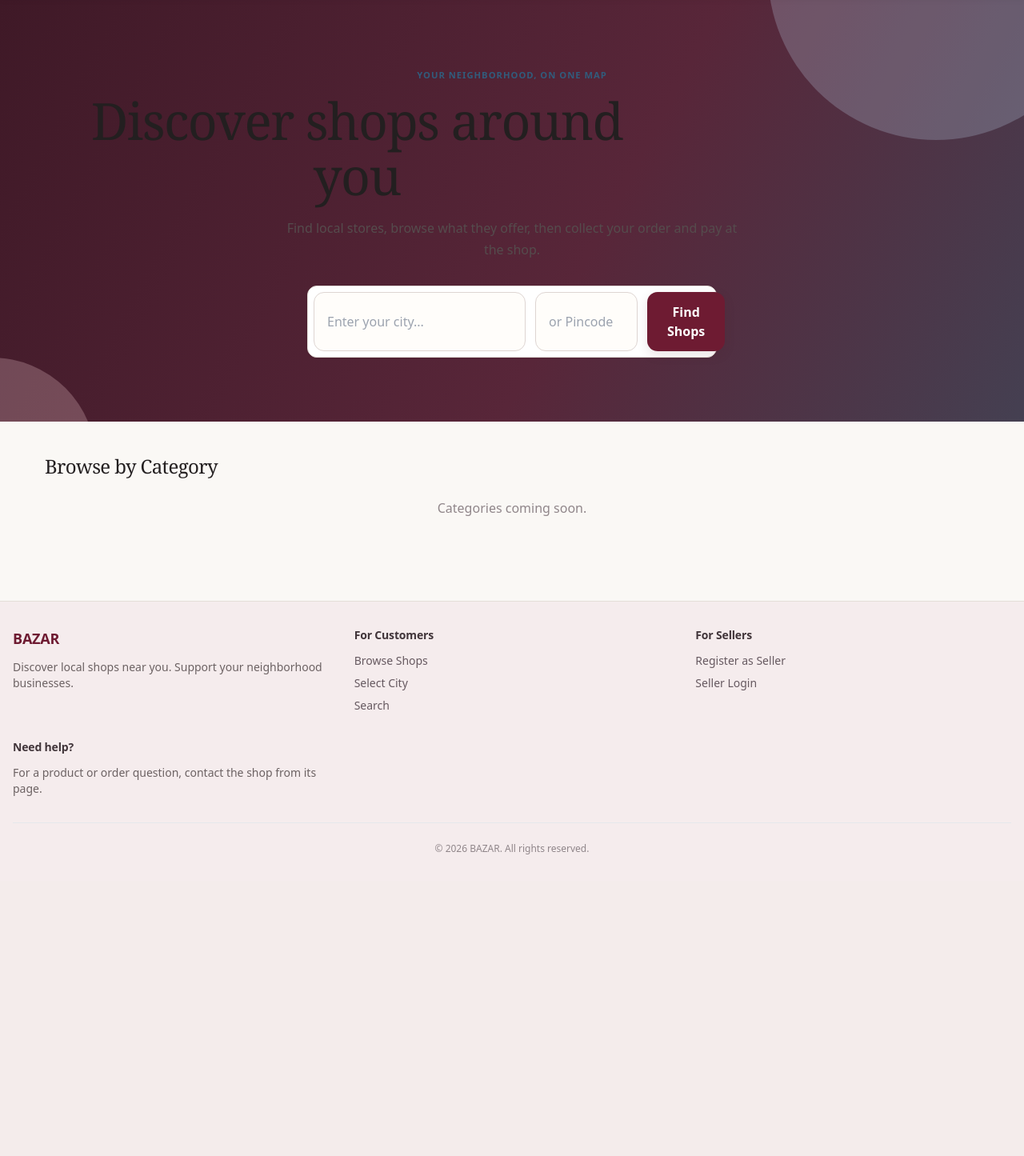
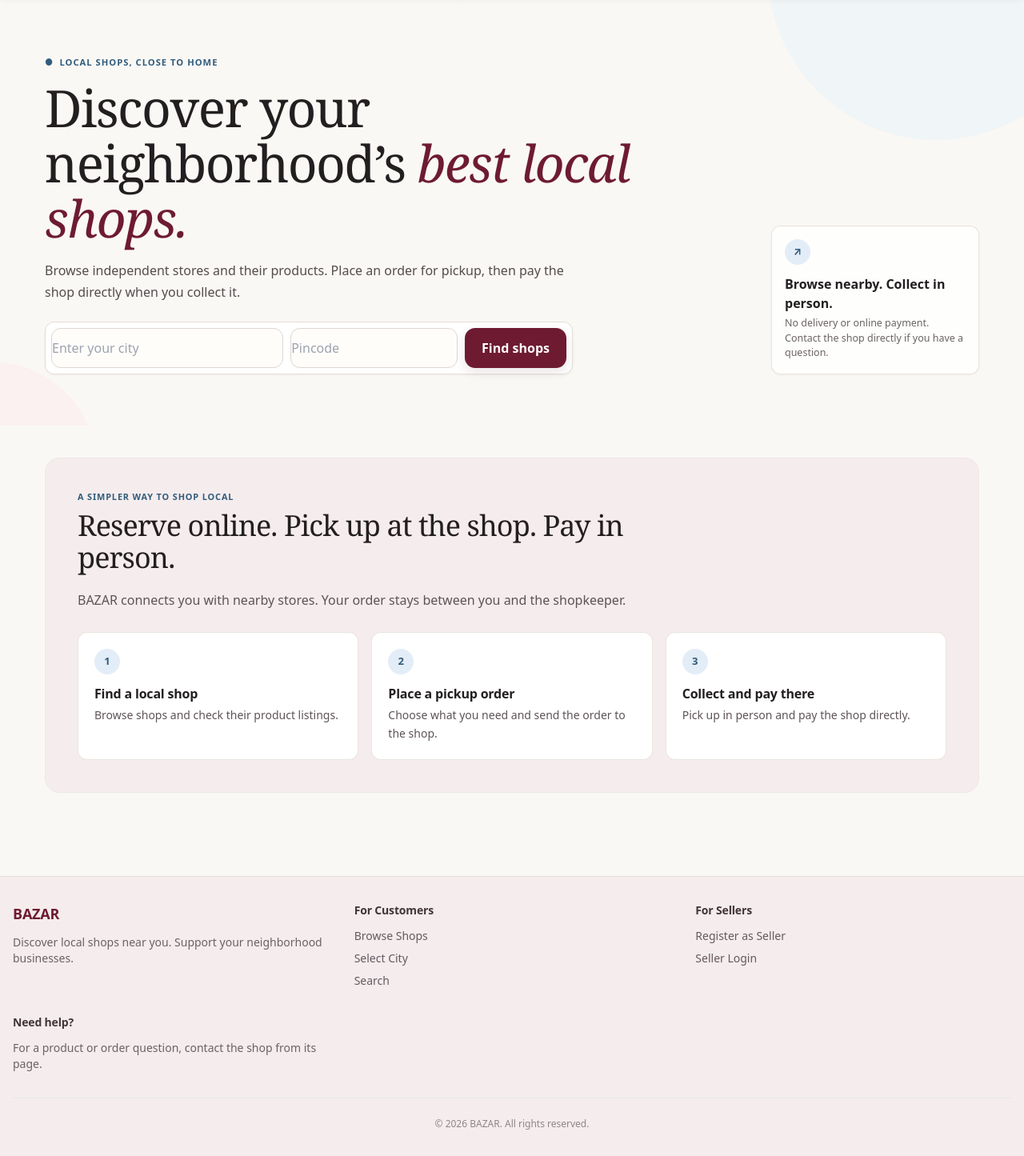
Before and after one commit to himanshunexus/BAZAR, a Django app: page / in a window 1280 px wide. Shown: the part 71-1516 px from the top of the page at 80% size. Before the commit the page ends 1139 px from the top, so only its background shows below. Run offline with Django 4.2, Linux system fonts and the light colour scheme; data that the repository does not hold is empty; some libraries are stand-ins or nearby versions.

Commit message:
Redesign marketplace discovery home

```diff
--- a/templates/core/home.html
+++ b/templates/core/home.html
@@ -1,68 +1,81 @@
 {% extends 'base.html' %}
 
 {% block title %}Discover Shops Around You{% endblock %}
+{% block meta_description %}Find neighborhood shops, explore their products, and place pickup orders with BAZAR.{% endblock %}
 
 {% block content %}
-<!-- Hero Section -->
-<section class="bazar-hero bg-gradient-to-r from-indigo-600 to-purple-600 text-white">
-    <div class="max-w-7xl mx-auto px-4 py-12 md:py-20">
-        <div class="bazar-hero-content text-center">
-            <span class="bazar-eyebrow">YOUR NEIGHBORHOOD, ON ONE MAP</span>
-            <h1 class="text-3xl md:text-5xl font-bold mb-2">Discover shops around you</h1>
-            <p class="text-base text-indigo-200 mb-8 max-w-xl mx-auto">Find local stores, browse what they offer, then collect your order and pay at the shop.</p>
+<section class="bazar-hero">
+    <div class="max-w-7xl mx-auto px-4 py-12 md:py-16">
+        <div class="bazar-hero-content bazar-hero-layout">
+            <div class="bazar-hero-copy">
+                <span class="bazar-eyebrow"><span aria-hidden="true">●</span> LOCAL SHOPS, CLOSE TO HOME</span>
+                <h1>Discover your neighborhood’s <em>best local shops.</em></h1>
+                <p class="max-w-2xl mb-0">Browse independent stores and their products. Place an order for pickup, then pay the shop directly when you collect it.</p>
 
-            <!-- City / Pincode Search -->
-            <form action="{% url 'shops:list' %}" method="get" class="max-w-lg mx-auto">
-                <div class="flex flex-col sm:flex-row gap-3">
-                    <input type="text" name="city" placeholder="Enter your city..."
-                           class="flex-1 px-4 py-3 rounded-lg text-gray-800 focus:ring-2 focus:ring-yellow-400 focus:outline-none">
-                    <input type="text" name="pincode" placeholder="or Pincode"
-                           class="sm:w-32 px-4 py-3 rounded-lg text-gray-800 focus:ring-2 focus:ring-yellow-400 focus:outline-none">
-                    <button type="submit" class="bazar-primary-button bg-yellow-400 text-gray-900 font-semibold px-6 py-3 rounded-lg hover:bg-yellow-300 transition">
-                        Find Shops
-                    </button>
+                <form action="{% url 'shops:list' %}" method="get" class="bazar-hero-search">
+                    <div>
+                        <label class="sr-only" for="home-city">City</label>
+                        <input id="home-city" type="text" name="city" placeholder="Enter your city" autocomplete="address-level2">
+                        <label class="sr-only" for="home-pincode">Pincode</label>
+                        <input id="home-pincode" type="text" name="pincode" inputmode="numeric" autocomplete="postal-code" placeholder="Pincode">
+                        <button type="submit" class="bazar-primary-button px-5 py-3 rounded-lg font-semibold">Find shops</button>
                     </div>
                 </form>
+            </div>
+
+            <aside class="bazar-hero-aside" aria-label="How ordering works">
+                <div class="bazar-step-number mb-3" aria-hidden="true">↗</div>
+                <strong>Browse nearby. Collect in person.</strong>
+                <span>No delivery or online payment. Contact the shop directly if you have a question.</span>
+            </aside>
         </div>
     </div>
 </section>
 
-<!-- Categories -->
-<section class="max-w-7xl mx-auto px-4 py-10">
-    <h2 class="text-2xl font-bold mb-6">Browse by Category</h2>
-    <div class="grid grid-cols-2 sm:grid-cols-3 md:grid-cols-4 lg:grid-cols-6 gap-4">
+{% if categories %}
+<section class="max-w-7xl mx-auto px-4 pt-8 pb-4" aria-labelledby="category-heading">
+    <div class="flex flex-wrap items-end justify-between gap-3 mb-4">
+        <div>
+            <span class="bazar-section-kicker">Find what you need</span>
+            <h2 id="category-heading" class="text-2xl md:text-3xl m-0">Browse categories</h2>
+        </div>
+    </div>
+    <nav class="bazar-category-list" aria-label="Shop categories">
         {% for cat in categories %}
-        <a href="{% url 'core:category' slug=cat.slug %}" class="bg-white rounded-xl p-4 text-center shadow-sm hover:shadow-md transition border border-gray-100">
-            <div class="text-3xl mb-2">{{ cat.icon|default:"🏪" }}</div>
-            <div class="text-sm font-medium text-gray-700">{{ cat.name }}</div>
-        </a>
-        {% empty %}
-        <p class="text-gray-400 col-span-full text-center">Categories coming soon.</p>
-        {% endfor %}
-    </div>
-</section>
-
-<!-- Popular Cities -->
-{% if cities %}
-<section class="bg-white py-10">
-    <div class="max-w-7xl mx-auto px-4">
-        <h2 class="text-2xl font-bold mb-6">Popular Cities</h2>
-        <div class="flex flex-wrap gap-3">
-            {% for city in cities %}
-            <a href="{% url 'shops:list' %}?city={{ city }}" class="px-4 py-2 bg-indigo-50 text-indigo-700 rounded-full text-sm font-medium hover:bg-indigo-100 transition">
-                {{ city }}
+        <a href="{% url 'core:category' slug=cat.slug %}" class="bazar-category-chip">
+            <span aria-hidden="true">
+                {% if cat.icon %}{{ cat.icon }}
+                {% elif cat.slug == 'grocery-kirana' %}🛒
+                {% elif cat.slug == 'bakery-sweets' %}🥐
+                {% elif cat.slug == 'beauty-personal-care' %}✿
+                {% elif cat.slug == 'clothing-fashion' %}👗
+                {% elif cat.slug == 'dairy-milk' %}🥛
+                {% elif cat.slug == 'electronics' %}📱
+                {% elif cat.slug == 'footwear' %}👟
+                {% elif cat.slug == 'fruits-vegetables' %}🥬
+                {% elif cat.slug == 'furniture' %}🪑
+                {% elif cat.slug == 'hardware-tools' %}🔧
+                {% elif cat.slug == 'home-kitchen' %}🏠
+                {% elif cat.slug == 'automobile-parts' %}🚲
+                {% else %}🏪{% endif %}
+            </span>{{ cat.name }}
         </a>
         {% endfor %}
-        </div>
-    </div>
+    </nav>
 </section>
 {% endif %}
 
-<!-- Featured Shops -->
 {% if featured_shops %}
-<section class="max-w-7xl mx-auto px-4 py-10">
-    <h2 class="text-2xl font-bold mb-6">Featured Shops</h2>
-    <div class="grid grid-cols-1 sm:grid-cols-2 lg:grid-cols-4 gap-6">
+<section class="max-w-7xl mx-auto px-4 py-10" aria-labelledby="featured-heading">
+    <div class="flex flex-wrap items-end justify-between gap-3 mb-6">
+        <div>
+            <span class="bazar-section-kicker">Selected for your neighborhood</span>
+            <h2 id="featured-heading" class="text-2xl md:text-3xl mb-1">Featured shops</h2>
+            <p class="text-sm text-gray-500 m-0">Explore local storefronts and see what’s available for pickup.</p>
+        </div>
+        <a href="{% url 'shops:list' %}" class="text-sm font-semibold text-indigo-700 hover:underline">Explore all shops <span aria-hidden="true">→</span></a>
+    </div>
+    <div class="grid grid-cols-1 sm:grid-cols-2 lg:grid-cols-4 gap-5">
         {% for shop in featured_shops %}
         {% include 'shops/partials/shop_card.html' with shop=shop %}
         {% endfor %}
@@ -70,16 +83,62 @@
 </section>
 {% endif %}
 
-<!-- Recent Shops -->
 {% if recent_shops %}
-<section class="bg-white py-10">
-    <div class="max-w-7xl mx-auto px-4">
-        <h2 class="text-2xl font-bold mb-6">Recently Added Shops</h2>
-        <div class="grid grid-cols-1 sm:grid-cols-2 lg:grid-cols-4 gap-6">
+<section class="max-w-7xl mx-auto px-4 py-10" aria-labelledby="recent-heading">
+    <div class="flex flex-wrap items-end justify-between gap-3 mb-6">
+        <div>
+            <span class="bazar-section-kicker">New around here</span>
+            <h2 id="recent-heading" class="text-2xl md:text-3xl mb-1">Recently added shops</h2>
+            <p class="text-sm text-gray-500 m-0">Meet more independent businesses in your area.</p>
+        </div>
+        <a href="{% url 'shops:list' %}" class="text-sm font-semibold text-indigo-700 hover:underline">Browse all shops <span aria-hidden="true">→</span></a>
+    </div>
+    <div class="grid grid-cols-1 sm:grid-cols-2 lg:grid-cols-4 gap-5">
         {% for shop in recent_shops %}
         {% include 'shops/partials/shop_card.html' with shop=shop %}
         {% endfor %}
     </div>
+</section>
+{% endif %}
+
+<section class="max-w-7xl mx-auto px-4 py-10" aria-labelledby="pickup-heading">
+    <div class="bazar-pickup-panel p-6 md:p-10">
+        <div class="max-w-3xl">
+            <span class="bazar-section-kicker">A simpler way to shop local</span>
+            <h2 id="pickup-heading" class="text-2xl md:text-4xl leading-tight">Reserve online. Pick up at the shop. Pay in person.</h2>
+            <p class="text-sm md:text-base text-gray-600 leading-relaxed mt-3">BAZAR connects you with nearby stores. Your order stays between you and the shopkeeper.</p>
+        </div>
+        <div class="grid grid-cols-1 sm:grid-cols-3 gap-4 mt-7">
+            <article class="bazar-step-card p-5">
+                <span class="bazar-step-number mb-3">1</span>
+                <h3 class="font-semibold text-base mb-1">Find a local shop</h3>
+                <p class="text-sm text-gray-600 m-0 leading-relaxed">Browse shops and check their product listings.</p>
+            </article>
+            <article class="bazar-step-card p-5">
+                <span class="bazar-step-number mb-3">2</span>
+                <h3 class="font-semibold text-base mb-1">Place a pickup order</h3>
+                <p class="text-sm text-gray-600 m-0 leading-relaxed">Choose what you need and send the order to the shop.</p>
+            </article>
+            <article class="bazar-step-card p-5">
+                <span class="bazar-step-number mb-3">3</span>
+                <h3 class="font-semibold text-base mb-1">Collect and pay there</h3>
+                <p class="text-sm text-gray-600 m-0 leading-relaxed">Pick up in person and pay the shop directly.</p>
+            </article>
+        </div>
+    </div>
+</section>
+
+{% if cities %}
+<section class="max-w-7xl mx-auto px-4 py-10" aria-labelledby="cities-heading">
+    <div class="mb-5">
+        <span class="bazar-section-kicker">Explore BAZAR</span>
+        <h2 id="cities-heading" class="text-2xl md:text-3xl mb-1">Popular cities</h2>
+        <p class="text-sm text-gray-500 m-0">Start with a city and find shops near you.</p>
+    </div>
+    <div class="flex flex-wrap gap-3">
+        {% for city in cities %}
+        <a href="{% url 'shops:list' %}?city={{ city|urlencode }}" class="bazar-category-chip">{{ city }} <span aria-hidden="true">→</span></a>
+        {% endfor %}
     </div>
 </section>
 {% endif %}
```
Lines whose indentation alone changed are shown as unchanged.
